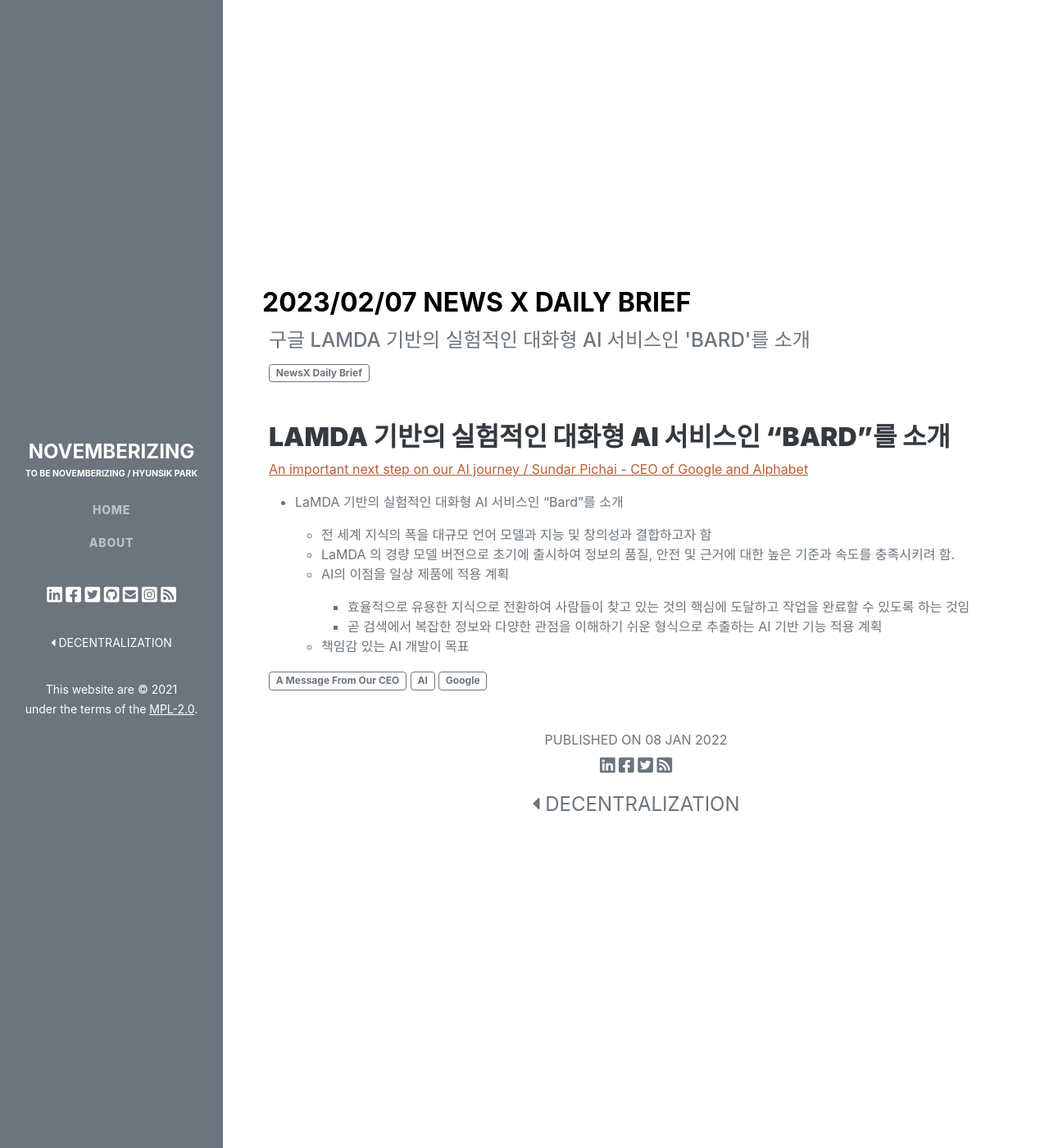
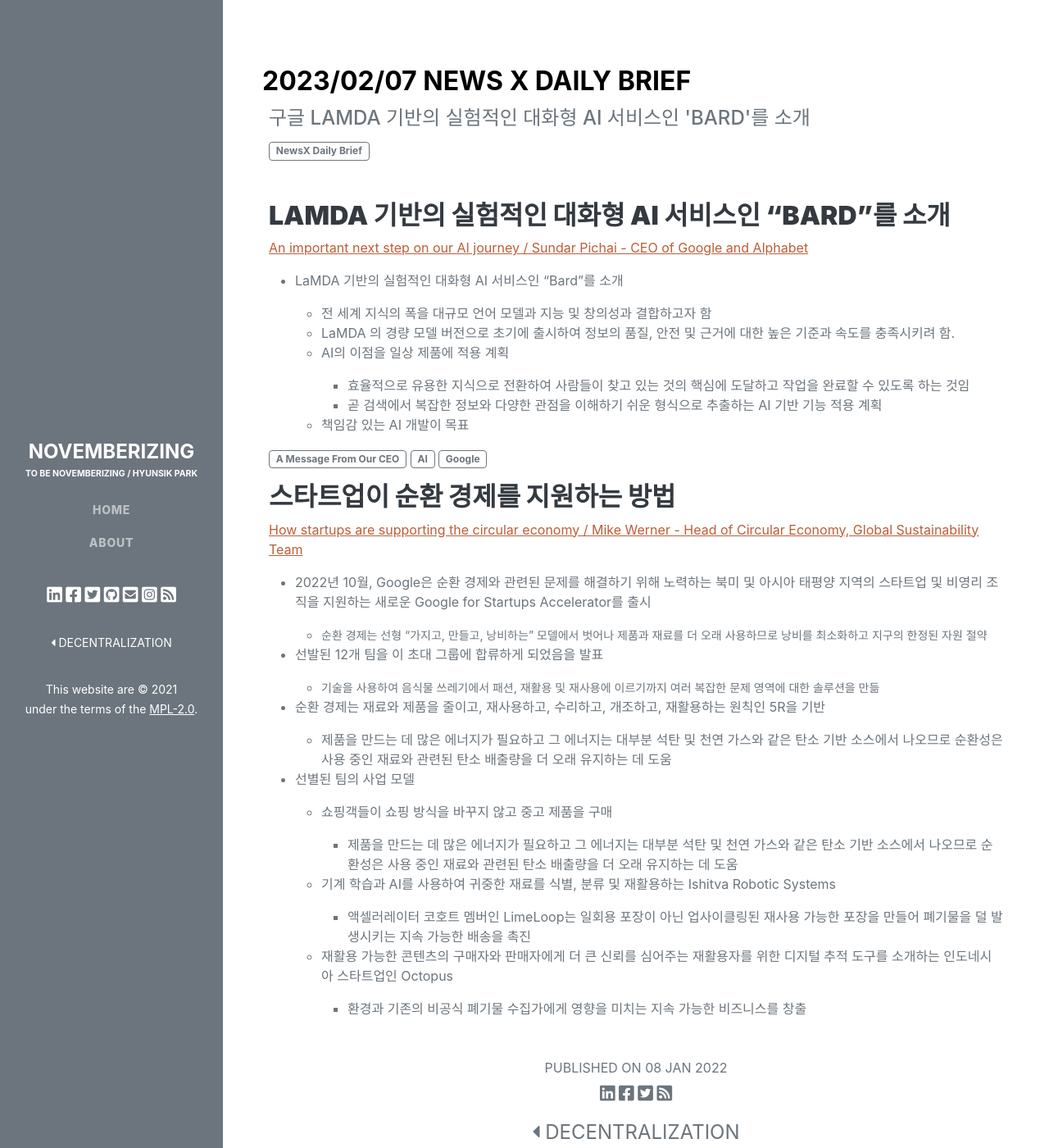
Before and after one commit to novemberizing/novemberizing.github.io, a Jekyll site: the page built from _posts/2023-02-07-NewsXDailyBrief.md, in a window 1280 px wide and 1400 px high. Shown: the whole window at 82% size. Built offline with Jekyll 4.4.1, drawn with Linux system fonts in a browser that asks for light colours.

Commit message:
업데이트

```diff
--- a/_posts/2023-02-07-NewsXDailyBrief.md
+++ b/_posts/2023-02-07-NewsXDailyBrief.md
@@ -21,9 +21,39 @@
         - 효율적으로 유용한 지식으로 전환하여 사람들이 찾고 있는 것의 핵심에 도달하고 작업을 완료할 수 있도록 하는 것임
         - 곧 검색에서 복잡한 정보와 다양한 관점을 이해하기 쉬운 형식으로 추출하는 AI 기반 기능 적용 계획
 
-
     - 책임감 있는 AI 개발이 목표
 
 <span class="badge badge-outline-secondary">A Message From Our CEO</span>
 <span class="badge badge-outline-secondary">AI</span>
 <span class="badge badge-outline-secondary">Google</span>
+
+### __스타트업이 순환 경제를 지원하는 방법__
+
+> [How startups are supporting the circular economy / Mike Werner - Head of Circular Economy, Global Sustainability Team](https://www.blog.google/outreach-initiatives/entrepreneurs/circular-economy-accelerator/)
+
+
+- 2022년 10월, Google은 순환 경제와 관련된 문제를 해결하기 위해 노력하는 북미 및 아시아 태평양 지역의 스타트업 및 비영리 조직을 지원하는 새로운 Google for Startups Accelerator를 출시
+
+    - <small>순환 경제는 선형 "가지고, 만들고, 낭비하는" 모델에서 벗어나 제품과 재료를 더 오래 사용하므로 낭비를 최소화하고 지구의 한정된 자원 절약</small>
+
+- 선발된 12개 팀을 이 초대 그룹에 합류하게 되었음을 발표
+
+    - <small> 기술을 사용하여 음식물 쓰레기에서 패션, 재활용 및 재사용에 이르기까지 여러 복잡한 문제 영역에 대한 솔루션을 만듦</small>
+
+- 순환 경제는 재료와 제품을 줄이고, 재사용하고, 수리하고, 개조하고, 재활용하는 원칙인 5R을 기반
+
+    - 제품을 만드는 데 많은 에너지가 필요하고 그 에너지는 대부분 석탄 및 천연 가스와 같은 탄소 기반 소스에서 나오므로 순환성은 사용 중인 재료와 관련된 탄소 배출량을 더 오래 유지하는 데 도움
+
+- 선별된 팀의 사업 모델
+
+    - 쇼핑객들이 쇼핑 방식을 바꾸지 않고 중고 제품을 구매
+
+        - 제품을 만드는 데 많은 에너지가 필요하고 그 에너지는 대부분 석탄 및 천연 가스와 같은 탄소 기반 소스에서 나오므로 순환성은 사용 중인 재료와 관련된 탄소 배출량을 더 오래 유지하는 데 도움
+
+    - 기계 학습과 AI를 사용하여 귀중한 재료를 식별, 분류 및 재활용하는 Ishitva Robotic Systems
+
+        - 액셀러레이터 코호트 멤버인 LimeLoop는 일회용 포장이 아닌 업사이클링된 재사용 가능한 포장을 만들어 폐기물을 덜 발생시키는 지속 가능한 배송을 촉진
+
+    - 재활용 가능한 콘텐츠의 구매자와 판매자에게 더 큰 신뢰를 심어주는 재활용자를 위한 디지털 추적 도구를 소개하는 인도네시아 스타트업인 Octopus
+
+        -  환경과 기존의 비공식 폐기물 수집가에게 영향을 미치는 지속 가능한 비즈니스를 창출
```
